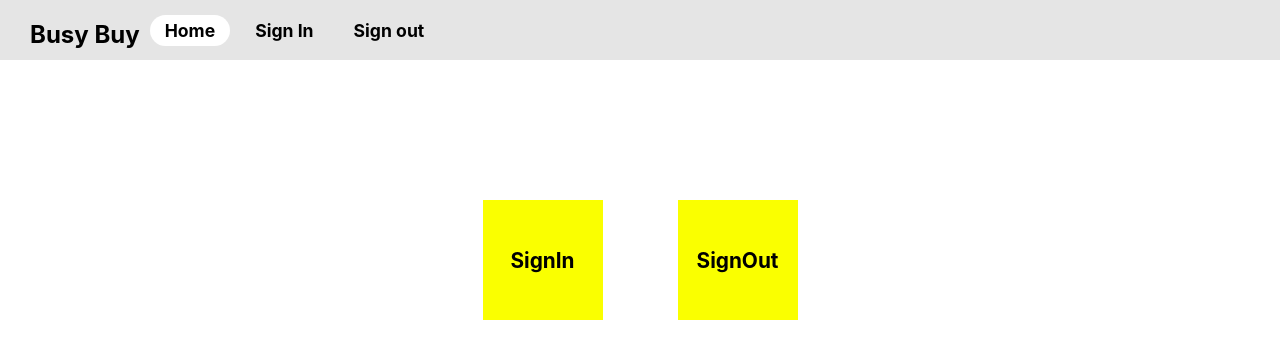
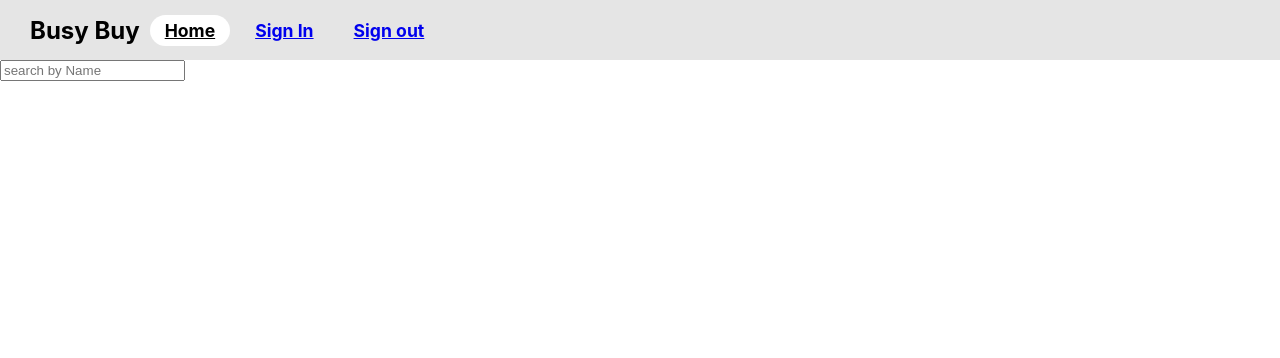
Before and after one commit to Ankuristic/BuyBusy-Redux, a React (Create React App) app: page / in a window 1280 px wide. Shown: the top 358 px of the page. Built offline with nearby package versions, Linux system fonts and the light colour scheme.

Commit message:
second commit

```diff
--- a/src/App.js
+++ b/src/App.js
@@ -1,23 +1,35 @@
 import React from 'react'
-import { createBrowserRouter, RouterProvider } from "react-router-dom";
+import { createBrowserRouter, RouterProvider, Outlet } from "react-router-dom";
+
 import "./styles.css";
 
 
 
 // components import
-import { Navbar } from './components/Navbar'
+import  Navbar  from './components/Navbar'
 
 // pages import
 
 import { SignIn } from './pages/SignIn'
-import {SignOut} from './pages/SignOut'
+// import {SignOut} from './pages/SignOut'
 import { Home } from './pages/Home';
+import SignOut from './pages/SignOut'; // Ensure this is a default import
+
+
+function AppLayout() {
+  return (
+    <>
+      <Navbar />
+      <Outlet />
+    </>
+  );
+}
 
 function App() {
   const router =  createBrowserRouter([
     {
       path :"/",
-      element:<Navbar/>,
+      element:<AppLayout />,
       children:[
         { index: true, element: <Home />},
         {path: "/SignIn", element: <SignIn />},
--- a/src/components/Navbar.js
+++ b/src/components/Navbar.js
@@ -1,7 +1,7 @@
-import {NavLink,Outlet} from  "react-router-dom"
+import {NavLink} from  "react-router-dom"
 
 
-export  const Navbar = () =>{
+ const Navbar = () =>{
     return (
         <div>
             <nav className = "navbar">
@@ -10,8 +10,10 @@ export  const Navbar = () =>{
                 <NavLink is activeclassName =".active" to ='/SignIn'> Sign In </NavLink>
                 <NavLink is activeclassName =".active" to ="/SignOut"> Sign out </NavLink>
             </nav>
-            <Outlet />
+            {/* <Outlet /> */}
         </div>
     )
 
 }
+
+export default Navbar
--- /dev/null
+++ b/src/pages/Home.css
@@ -0,0 +1,12 @@
+.search-form{
+    display: flex;
+    color:red;
+}
+
+#search-form input {
+    border: 1px solid #ccc;
+  border-radius: 4px;
+  padding: 6px 8px;
+  font-size: 16px;
+  align-items: center;
+}
--- a/src/pages/Home.js
+++ b/src/pages/Home.js
@@ -1,10 +1,14 @@
-import { Link } from "react-router-dom";
+// import { Link } from "react-router-dom";
+import React from 'react'
+// import Navbar from '../components/Navbar'
+import './Home.css'
 
-export const Home = () => {
+ export const Home = () => {
   return (
     <div className="home">
-      <Link to="/signIn">SignIn</Link>
-      <Link to="/signOut">SignOut</Link>
+    <div className='search-form'>
+    <input type ="text"  placeholder="search by Name"/>
+</div>
     </div>
   );
 };
--- a/src/pages/SignIn.js
+++ b/src/pages/SignIn.js
@@ -1,10 +1,12 @@
-
+import React from 'react'
+// import Navbar from '../components/Navbar'
 
 export const SignIn = () => {
   return (
-    <div className="page">
-      <h1>SignIn</h1>
-      <SignIn />
-    </div>
+      <div>
+      <h1> Sign In </h1>
+      <input type ="email" placeholder='Enter Email' />
+      <input type ="text" placeholder='password'/>
+      </div>
   );
 };
--- a/src/pages/SignOut.js
+++ b/src/pages/SignOut.js
@@ -0,0 +1,15 @@
+import React from 'react'
+// import Navbar from '../components/Navbar'
+
+function SignOut() {
+  return (
+    <div className="signout">
+    {/* <h1>SignIn</h1>
+    <SignIn /> */}
+    {/* <Navbar/> */}
+  <h1>SignOut</h1>
+  </div>
+  )
+}
+
+export default SignOut
--- a/src/styles.css
+++ b/src/styles.css
@@ -1,4 +1,4 @@
-h1 {
+/* h1 {
     align-self: flex-start;
   }
 
@@ -9,7 +9,7 @@ h1 {
   a {
     text-decoration: none;
     color: inherit;
-  }
+  } */
   .navbar {
     display: flex;
     align-items: center;
@@ -42,15 +42,15 @@ h1 {
     justify-content: center;
   }
 
-  .home {
+  /* .home {
     height: 400px;
     display: flex;
     align-items: center;
     justify-content: center;
     gap: 75px;
-  }
+  } */
 
-  .home a {
+  /* .home a {
     width: 120px;
     aspect-ratio: 1;
     background-color: #faff00;
@@ -64,7 +64,7 @@ h1 {
   }
   .home a:hover {
     box-shadow: rgba(0, 0, 0, 0.24) 0px 3px 8px;
-  }
+  } */
 
   .actions {
     display: flex;
```
